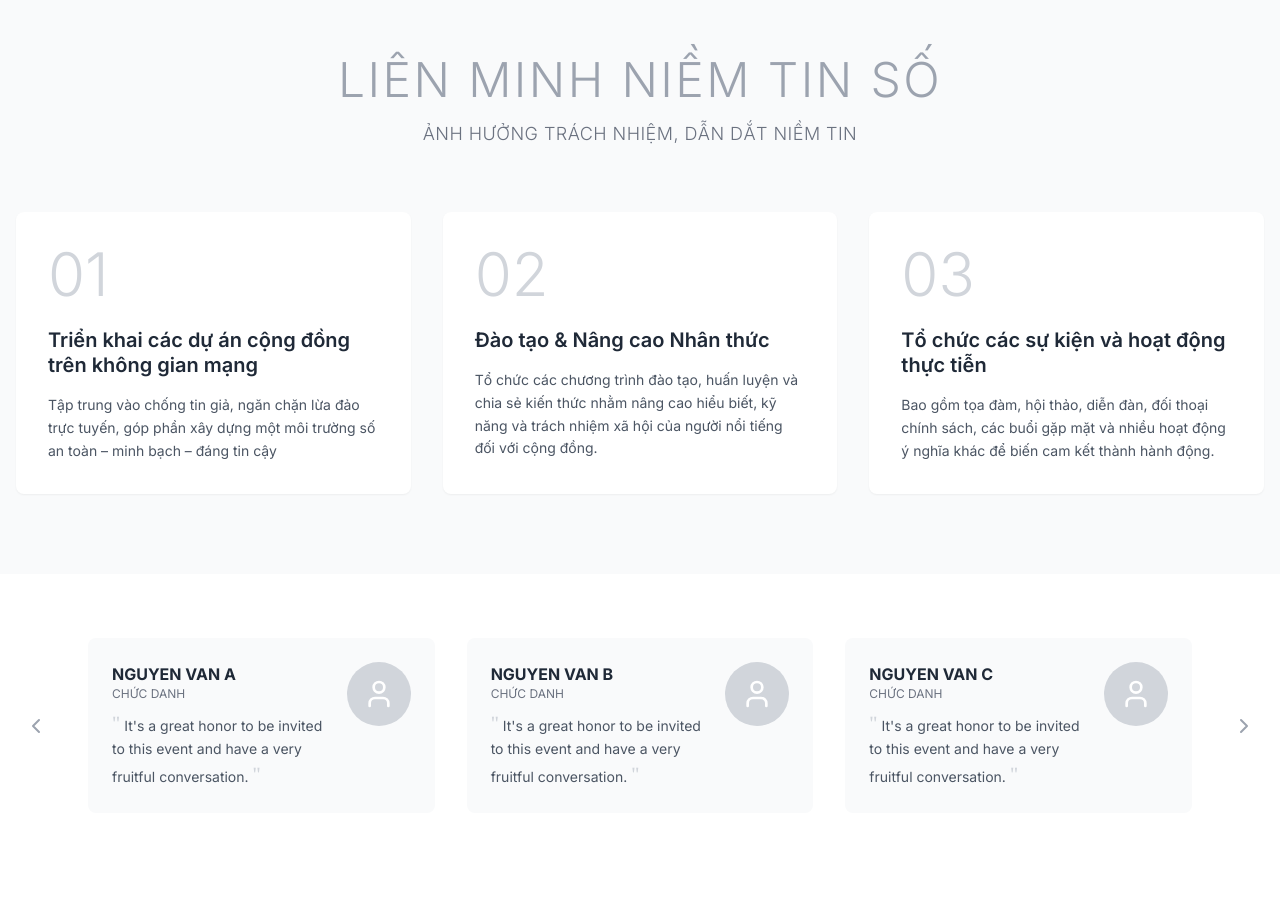
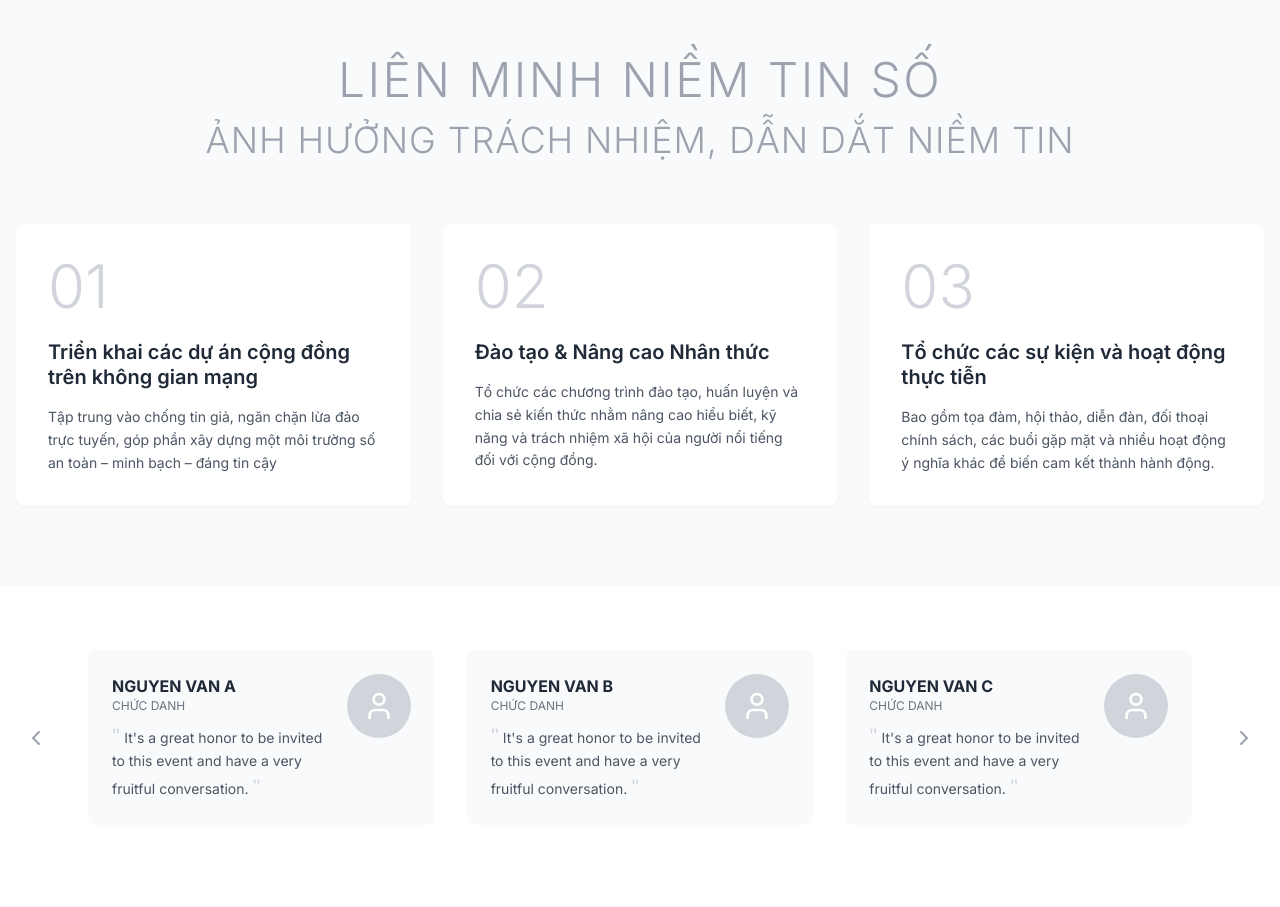
Before and after one commit to abpdevteam/landingpage-kolevent, a React (Vite) app: page / in a window 1280 px wide. Shown: the part 5660-6567 px from the top of the page. Built offline with nearby package versions, Linux system fonts and the light colour scheme.

Commit message:
Landing page

```diff
--- a/src/components/Testimonial.tsx
+++ b/src/components/Testimonial.tsx
@@ -41,7 +41,7 @@ const Testimonial: React.FC = () => {
             {/* Header Section */}
             <div className="text-center py-16 px-4">
                 <h1 className="text-4xl md:text-5xl font-light text-gray-400 mb-4 tracking-wider">LIÊN MINH NIỀM TIN SỐ</h1>
-                <p className="text-lg text-gray-500 font-light tracking-wide">ẢNH HƯỞNG TRÁCH NHIỆM, DẪN DẮT NIỀM TIN</p>
+                <p className="text-4xl text-gray-400 font-light tracking-wide">ẢNH HƯỞNG TRÁCH NHIỆM, DẪN DẮT NIỀM TIN</p>
             </div>
 
             {/* Main Content Cards */}
```
